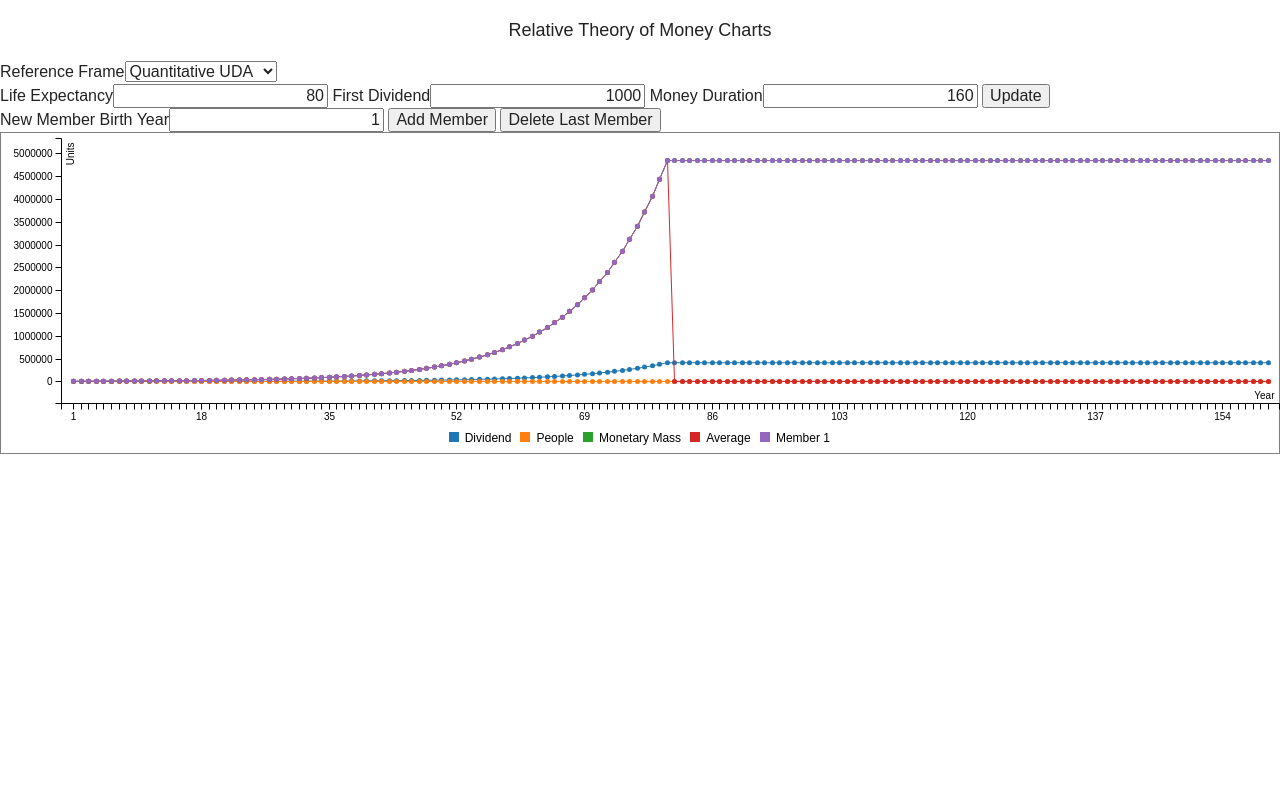
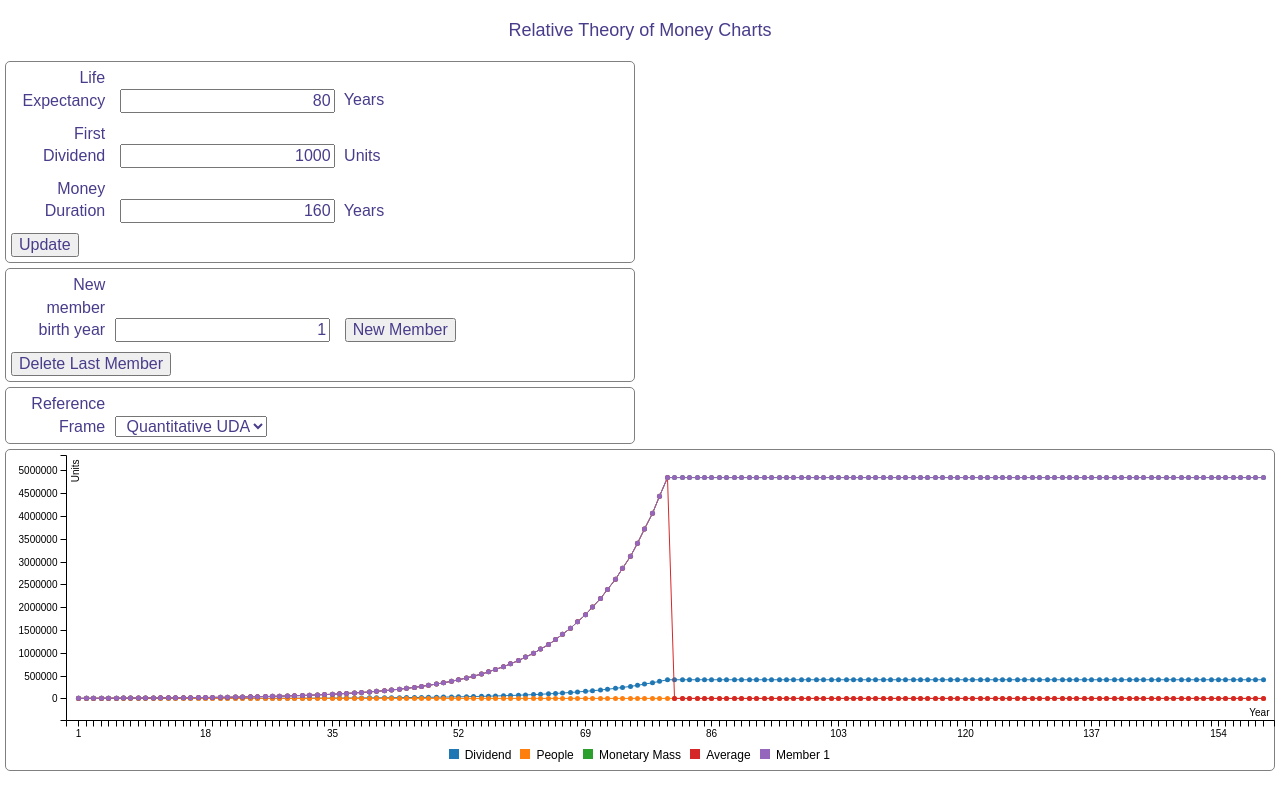
Before and after one commit to libre-money-projects/trm_charts, a website: page src/index.html in a window 1280 px wide. Drawn offline with Linux system fonts and the light colour scheme.

Commit message:
improve css look

```diff
--- a/src/css/trm.css
+++ b/src/css/trm.css
@@ -4,6 +4,33 @@
     text-align: center;
 }
 
-input {
+body {
+        color: darkslateblue;
+
+}
+
+input,select,label {
     text-align: right;
+    margin:5px;
 }
+
+form {
+    width: 50%;
+}
+
+label {
+    display: inline-block;
+    width: 15%;
+    color: darkslateblue;
+}
+
+.row {
+    width: 100%;
+}
+
+.frame {
+    margin: 5px;
+    border: solid 1px;
+    border-color: grey;
+    border-radius: 5px;
+}
--- a/src/index.html
+++ b/src/index.html
@@ -33,22 +33,37 @@
 <div class="title">Relative Theory of Money Charts</div>
 
 <form>
-    <label for="reference_frame">Reference Frame</label><select id="reference_frame" name="money_duration"></select>
-
-    <div>
-        <label for="life_expectancy">Life Expectancy</label><input id="life_expectancy" type="text" value="80" name="life_expectancy"/>
-        <label for="dividend_start">First Dividend</label><input id="dividend_start" type="text" value="1000" name="dividend_start"/>
-        <label for="money_duration">Money Duration</label><input id="money_duration" type="text" value="160" name="money_duration"/>
+    <div class="frame">
+        <div class="row">
+            <label for="life_expectancy">Life Expectancy</label>
+            <input id="life_expectancy" type="text" value="80" name="life_expectancy"/>
+            <span>Years</span>
+        </div>
+        <div class="row">
+            <label for="dividend_start">First Dividend</label>
+            <input id="dividend_start" type="text" value="1000" name="dividend_start"/>
+            <span>Units</span>
+        </div>
+        <div class="row">
+            <label for="money_duration">Money Duration</label>
+            <input id="money_duration" type="text" value="160" name="money_duration"/>
+            <span>Years</span>
+        </div>
         <input id="generate_button" type="button" value="Update" name="generate_button">
     </div>
-    <div>
-        <label for="new_account_birth">New Member Birth Year</label><input id="new_account_birth" type="text" value="1"/>
-        <input id="add_account" type="button" value="Add Member"/>
+    <div class="frame">
+        <label for="new_account_birth">New member birth year</label><input id="new_account_birth" type="text"
+                                                                           value="1"/>
+        <input id="add_account" type="button" value="New Member"/>
         <input id="delete_last_account" type="button" value="Delete Last Member"/>
     </div>
+    <div class="frame">
+        <label for="reference_frame">Reference Frame</label><select id="reference_frame" name="money_duration"></select>
+    </div>
+
 </form>
 
-<div id="chart" style="border: solid 1px gray"></div>
+<div id="chart" class="frame"></div>
 
 <script type="application/javascript">
 
```
Lines whose indentation alone changed are shown as unchanged.
